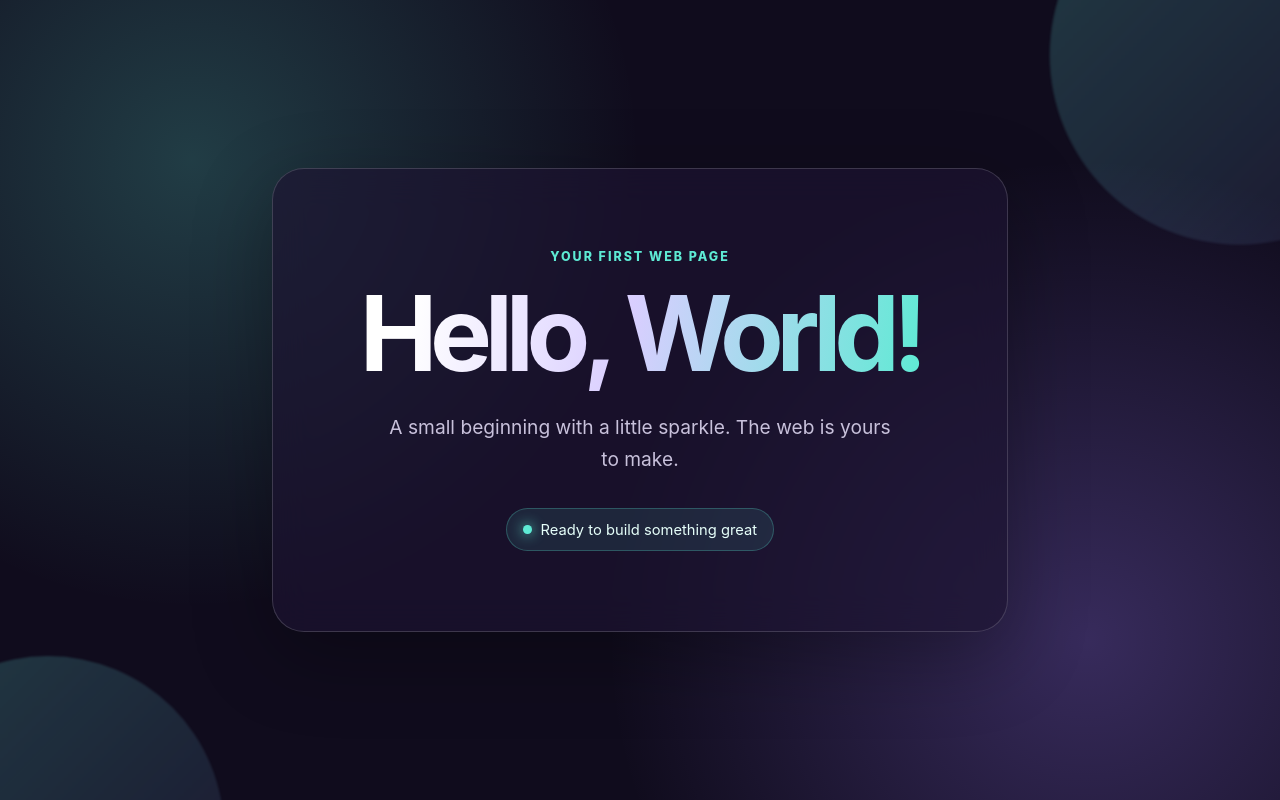
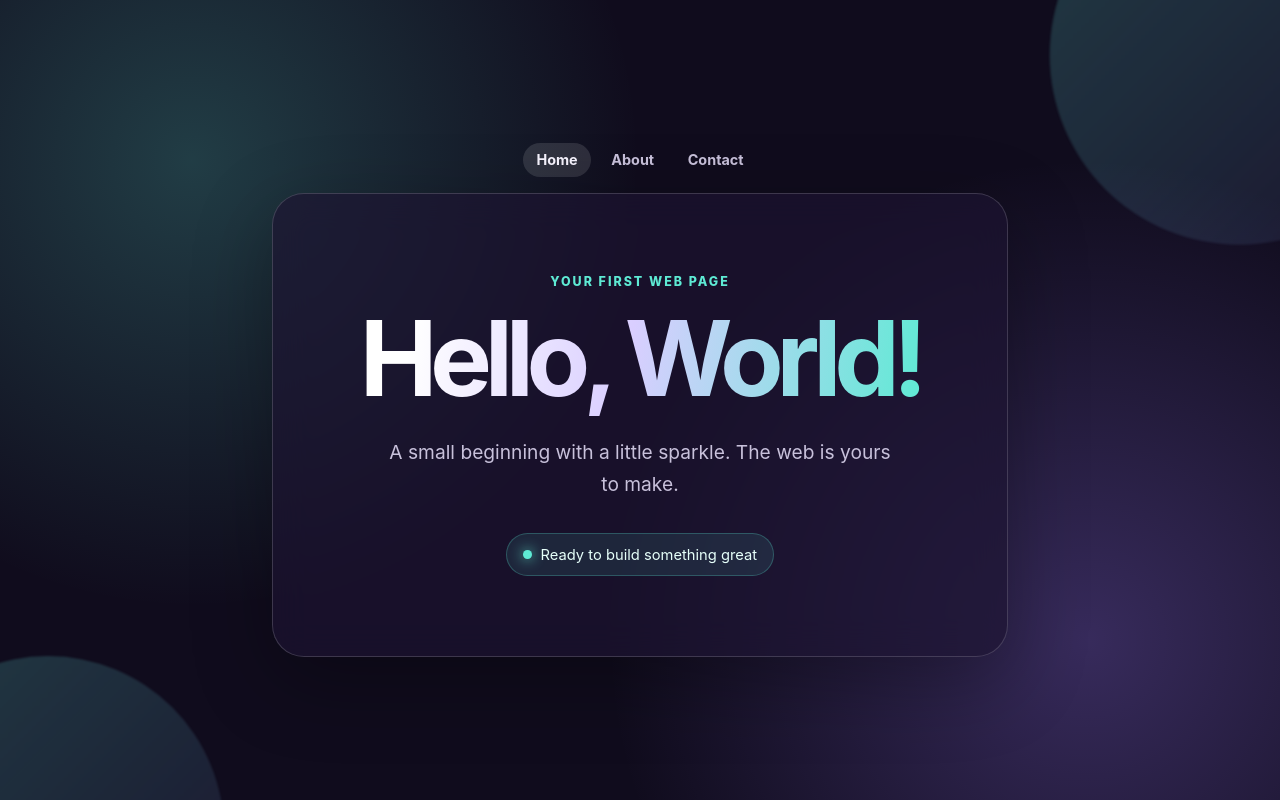
Before and after one commit to josephkazibwe/project-one, a plain HTML site: page hello-world.html in a window 1280 px wide. Drawn offline with Linux system fonts and the light colour scheme.

Commit message:
added about and home page

```diff
--- a/hello-world.html
+++ b/hello-world.html
@@ -21,7 +21,7 @@
         margin: 0;
         display: grid;
         place-items: center;
-        overflow: hidden;
+        overflow-x: hidden;
         color: var(--ink);
         font-family: Inter, ui-sans-serif, system-ui, -apple-system, BlinkMacSystemFont, "Segoe UI", sans-serif;
         background:
@@ -47,6 +47,29 @@
         width: min(90vw, 48rem);
         padding: 1rem;
         position: relative;
+        z-index: 1;
+      }
+
+      nav {
+        display: flex;
+        justify-content: center;
+        gap: 0.4rem;
+        margin-bottom: 1rem;
+      }
+
+      nav a {
+        padding: 0.55rem 0.85rem;
+        border-radius: 999px;
+        color: var(--muted);
+        font-size: 0.9rem;
+        font-weight: 700;
+        text-decoration: none;
+        transition: background 180ms ease, color 180ms ease;
+      }
+
+      nav a:hover, nav a[aria-current="page"] {
+        color: var(--ink);
+        background: rgba(255, 255, 255, 0.12);
       }
 
       .card {
@@ -130,6 +153,11 @@
     <div class="orb orb--one" aria-hidden="true"></div>
     <div class="orb orb--two" aria-hidden="true"></div>
     <main>
+      <nav aria-label="Primary navigation">
+        <a href="hello-world.html" aria-current="page">Home</a>
+        <a href="about.html">About</a>
+        <a href="contact.html">Contact</a>
+      </nav>
       <section class="card" aria-labelledby="page-title">
         <p class="eyebrow">Your first web page</p>
         <h1 id="page-title"><span>Hello, World!</span></h1>
```
Also changed, not shown: about.html (added, +36 -0 lines), contact.html (added, +28 -0 lines).
